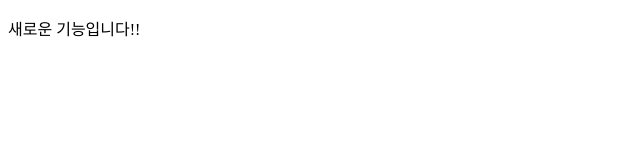
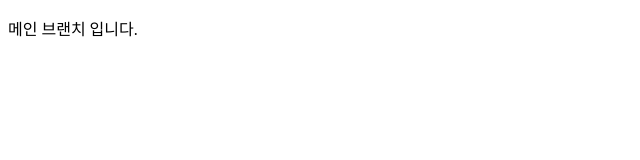
Before and after one commit to chanmin01/GitInitTest, a plain HTML site: page index.html in a window 1280 px wide. Shown: the full height of the page, 0-640 px from the left. Drawn offline with Linux system fonts and the light colour scheme.

Commit message:
메인 브랜치 계속 변경

```diff
--- a/index.html
+++ b/index.html
@@ -3,9 +3,9 @@
     <head>
         <meta charset="UTF-8" />
         <meta name="viewport" content="width=device-width, initial-scale=1.0" />
-        <title>메인은 계속적으로 새 브랜치 영향 없이 진행!!</title>
+        <title>충돌이 날까??</title>
     </head>
     <body>
-        <p>새로운 기능입니다!!</p>
+        <p>메인 브랜치 입니다.</p>
     </body>
 </html>
```
